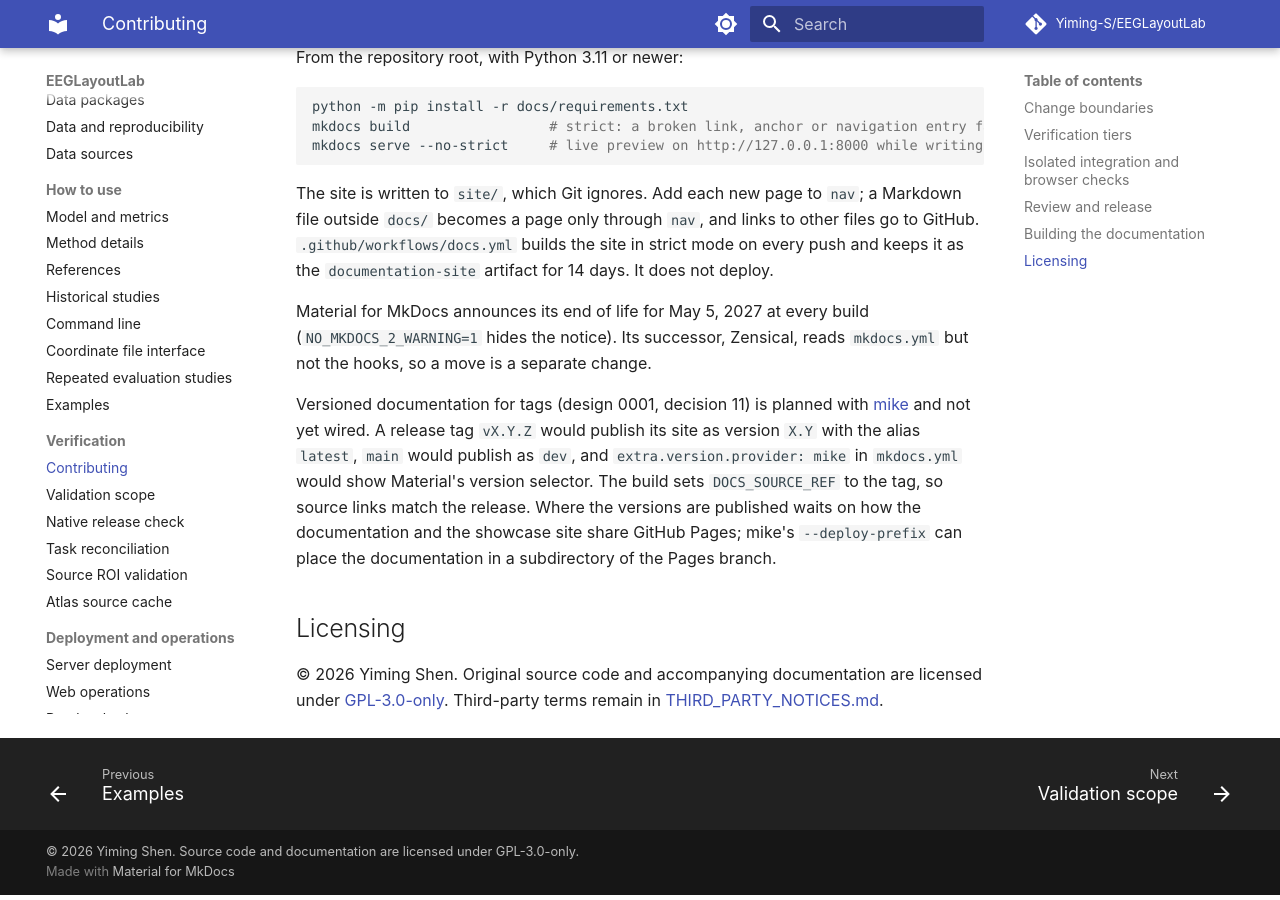
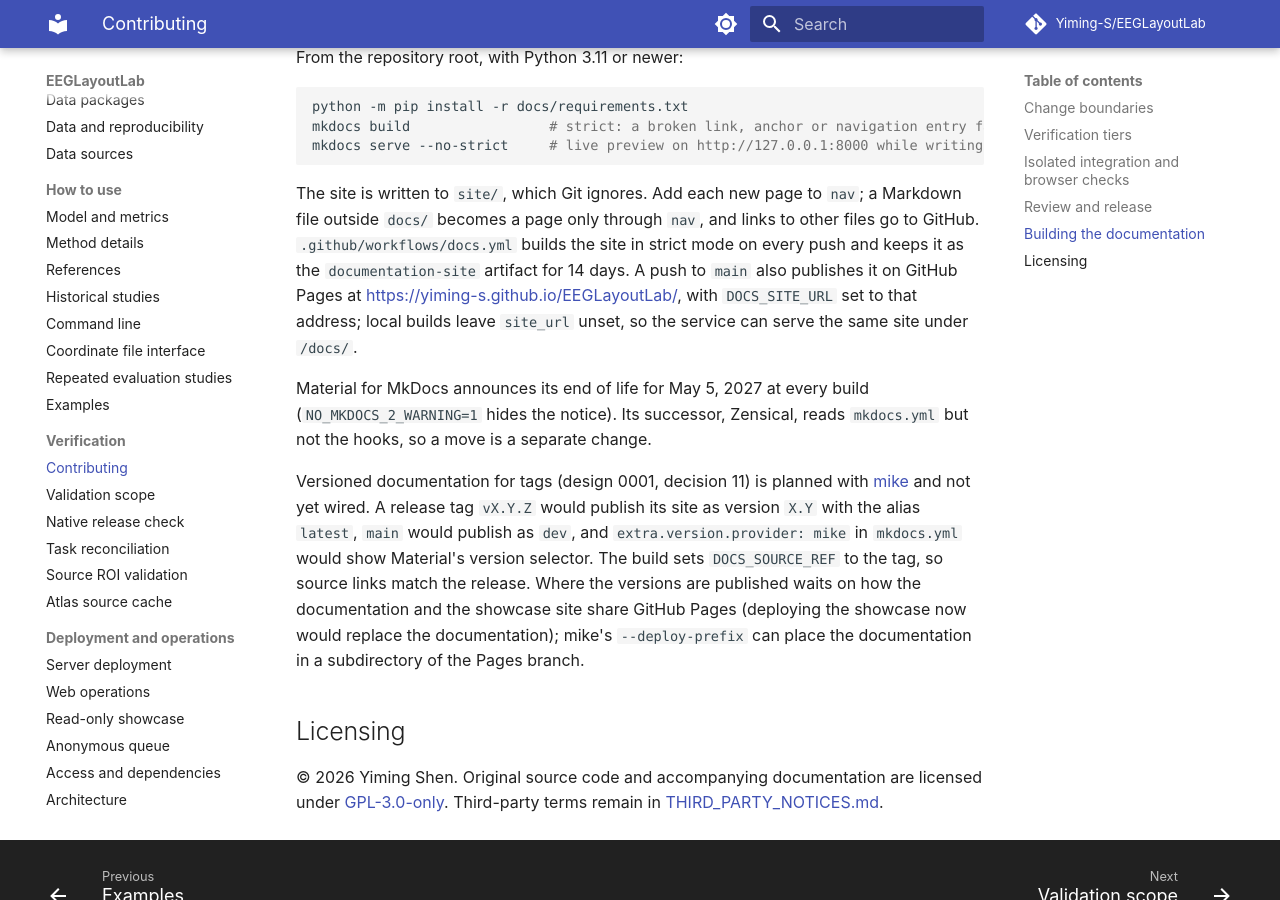
Before and after one commit to Yiming-S/EEGLayoutLab, an MkDocs documentation site: the page built from CONTRIBUTING.md, in a window 1280 px wide and 900 px high, scrolled down 5266 px. Built offline with MkDocs 1.6.1 and Material for MkDocs 9.7.7, drawn with Linux system fonts in a browser that asks for light colours; comment, search, counter and statistics services are not loaded.

Commit message:
Publish the documentation site on GitHub Pages
A push to main now deploys the strict MkDocs build to
https://yiming-s.github.io/EEGLayoutLab/ (Pages source: GitHub Actions);
pushes to other branches and pull requests still only build it as an
artifact. The workflow sets DOCS_SITE_URL, which mkdocs.yml reads as
site_url, so canonical links and the 404 page use the published address
while local builds, served by the service under /docs/, are unchanged.
The showcase workflow and CONTRIBUTING.md note that deploying the
showcase would replace the documentation on Pages.

````diff
--- a/CONTRIBUTING.md
+++ b/CONTRIBUTING.md
@@ -129,11 +129,11 @@ mkdocs build                 # strict: a broken link, anchor or navigation entry
 mkdocs serve --no-strict     # live preview on http://127.0.0.1:8000 while writing
 ```
 
-The site is written to `site/`, which Git ignores. Add each new page to `nav`; a Markdown file outside `docs/` becomes a page only through `nav`, and links to other files go to GitHub. `.github/workflows/docs.yml` builds the site in strict mode on every push and keeps it as the `documentation-site` artifact for 14 days. It does not deploy.
+The site is written to `site/`, which Git ignores. Add each new page to `nav`; a Markdown file outside `docs/` becomes a page only through `nav`, and links to other files go to GitHub. `.github/workflows/docs.yml` builds the site in strict mode on every push and keeps it as the `documentation-site` artifact for 14 days. A push to `main` also publishes it on GitHub Pages at <https://yiming-s.github.io/EEGLayoutLab/>, with `DOCS_SITE_URL` set to that address; local builds leave `site_url` unset, so the service can serve the same site under `/docs/`.
 
 Material for MkDocs announces its end of life for May 5, 2027 at every build (`NO_MKDOCS_2_WARNING=1` hides the notice). Its successor, Zensical, reads `mkdocs.yml` but not the hooks, so a move is a separate change.
 
-Versioned documentation for tags (design 0001, decision 11) is planned with [mike](https://github.com/jimporter/mike) and not yet wired. A release tag `vX.Y.Z` would publish its site as version `X.Y` with the alias `latest`, `main` would publish as `dev`, and `extra.version.provider: mike` in `mkdocs.yml` would show Material's version selector. The build sets `DOCS_SOURCE_REF` to the tag, so source links match the release. Where the versions are published waits on how the documentation and the showcase site share GitHub Pages; mike's `--deploy-prefix` can place the documentation in a subdirectory of the Pages branch.
+Versioned documentation for tags (design 0001, decision 11) is planned with [mike](https://github.com/jimporter/mike) and not yet wired. A release tag `vX.Y.Z` would publish its site as version `X.Y` with the alias `latest`, `main` would publish as `dev`, and `extra.version.provider: mike` in `mkdocs.yml` would show Material's version selector. The build sets `DOCS_SOURCE_REF` to the tag, so source links match the release. Where the versions are published waits on how the documentation and the showcase site share GitHub Pages (deploying the showcase now would replace the documentation); mike's `--deploy-prefix` can place the documentation in a subdirectory of the Pages branch.
 
 ## Licensing
 
--- a/mkdocs.yml
+++ b/mkdocs.yml
@@ -3,6 +3,9 @@
 # links written for GitHub resolve on the site.
 site_name: EEGLayoutLab
 site_description: Design and compare compact EEG electrode layouts on a realistic head model.
+# The published address, set by .github/workflows/docs.yml; unset for local builds, which the service
+# serves under /docs/ (a fixed address would break the 404 page there).
+site_url: !ENV DOCS_SITE_URL
 repo_url: https://github.com/Yiming-S/EEGLayoutLab
 repo_name: Yiming-S/EEGLayoutLab
 edit_uri: blob/main/
````
Also changed, not shown: 2 other files.
